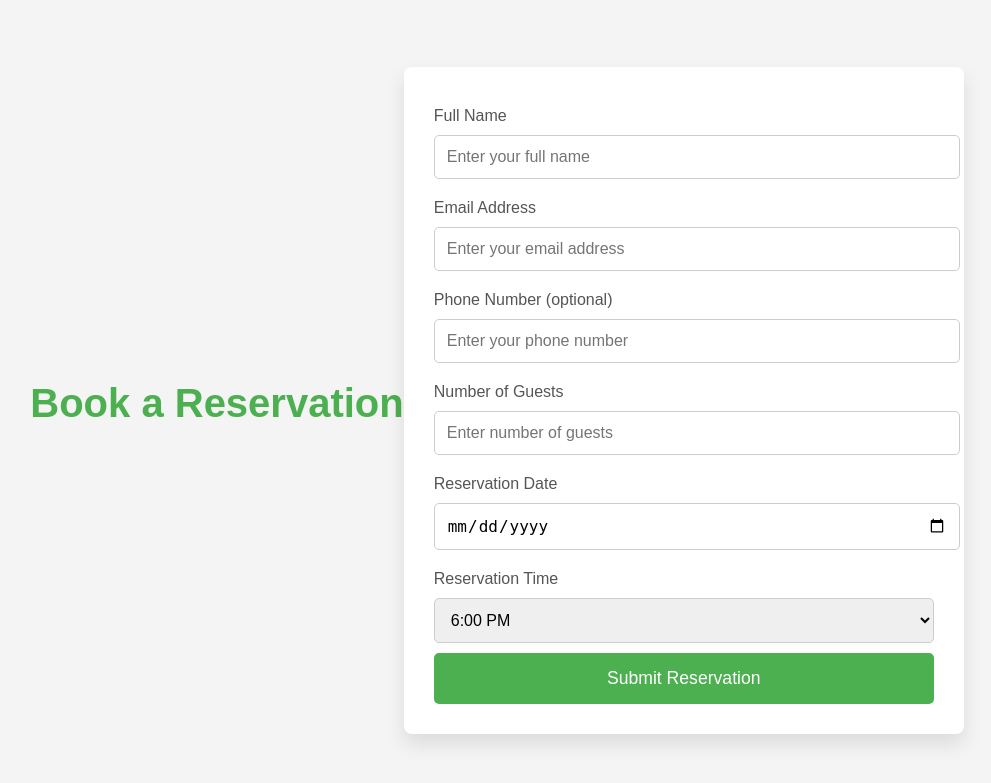
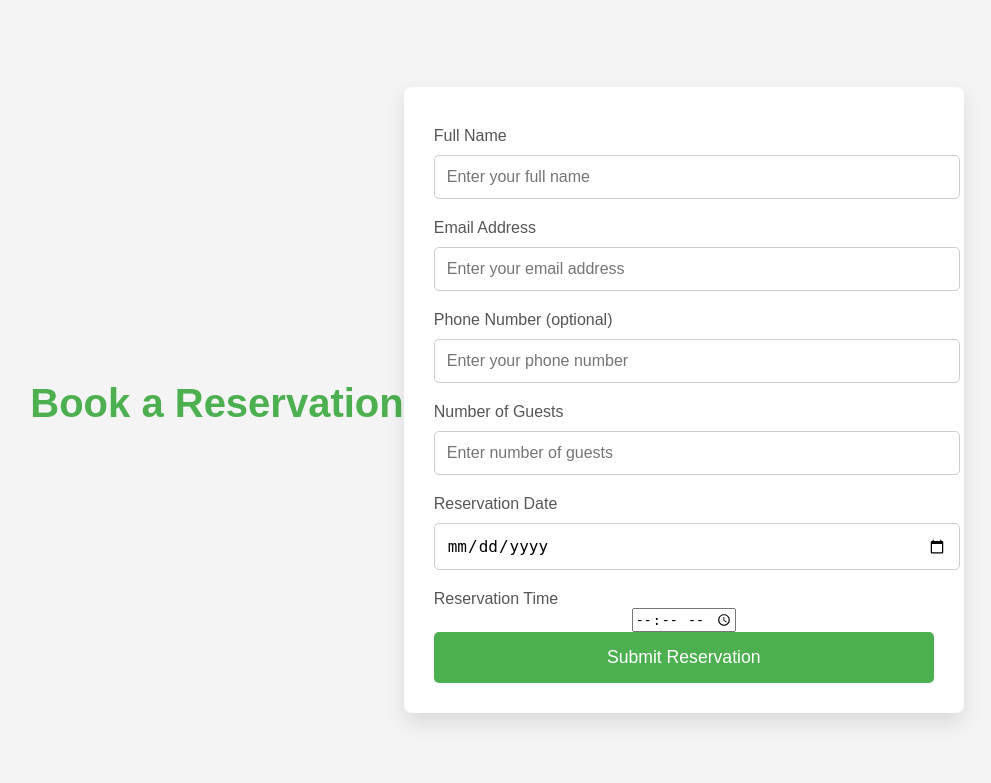
Before and after one commit to rotss2/DineTable, a Python web app: template templates/public_reserve.html in a window 1280 px wide. Shown: the top 783 px of the page, without its empty margins (143-1134 px from the left). Run offline with Jinja, Linux system fonts and the light colour scheme; the template is opened without the code that fills it, so the values that code supplies are empty.

Commit message:
Update public_reserve.html

```diff
--- a/templates/public_reserve.html
+++ b/templates/public_reserve.html
@@ -3,47 +3,25 @@
 <head>
     <meta charset="UTF-8">
     <meta name="viewport" content="width=device-width, initial-scale=1.0">
-    <title>Reserve Your Table</title>
+    <title>Reservation Form</title>
     <link rel="stylesheet" href="{{ url_for('static', filename='styles.css') }}">
 </head>
 <body>
     <h1>Book a Reservation</h1>
-
-    <form action="{{ url_for('public_reserve') }}" method="POST">
-        <!-- Flash Messages -->
-        {% with messages = get_flashed_messages(with_categories=true) %}
-            {% if messages %}
-                {% for category, message in messages %}
-                    <div class="flash {{ category }}">{{ message }}</div>
-                {% endfor %}
-            {% endif %}
-        {% endwith %}
-
+    <form method="POST">
         <label for="name">Full Name</label>
         <input type="text" id="name" name="name" required placeholder="Enter your full name">
-
         <label for="email">Email Address</label>
         <input type="email" id="email" name="email" required placeholder="Enter your email address">
-
         <label for="phone">Phone Number (optional)</label>
         <input type="text" id="phone" name="phone" placeholder="Enter your phone number">
-
         <label for="guests">Number of Guests</label>
         <input type="number" id="guests" name="guests" required placeholder="Enter number of guests">
-
         <label for="date">Reservation Date</label>
         <input type="date" id="date" name="date" required>
-
         <label for="time">Reservation Time</label>
-        <select id="time" name="time" required>
-            <option value="6:00 PM">6:00 PM</option>
-            <option value="7:00 PM">7:00 PM</option>
-            <option value="8:00 PM">8:00 PM</option>
-            <option value="9:00 PM">9:00 PM</option>
-        </select>
-
+        <input type="time" id="time" name="time" required>
         <button type="submit">Submit Reservation</button>
     </form>
-
 </body>
 </html>
```
